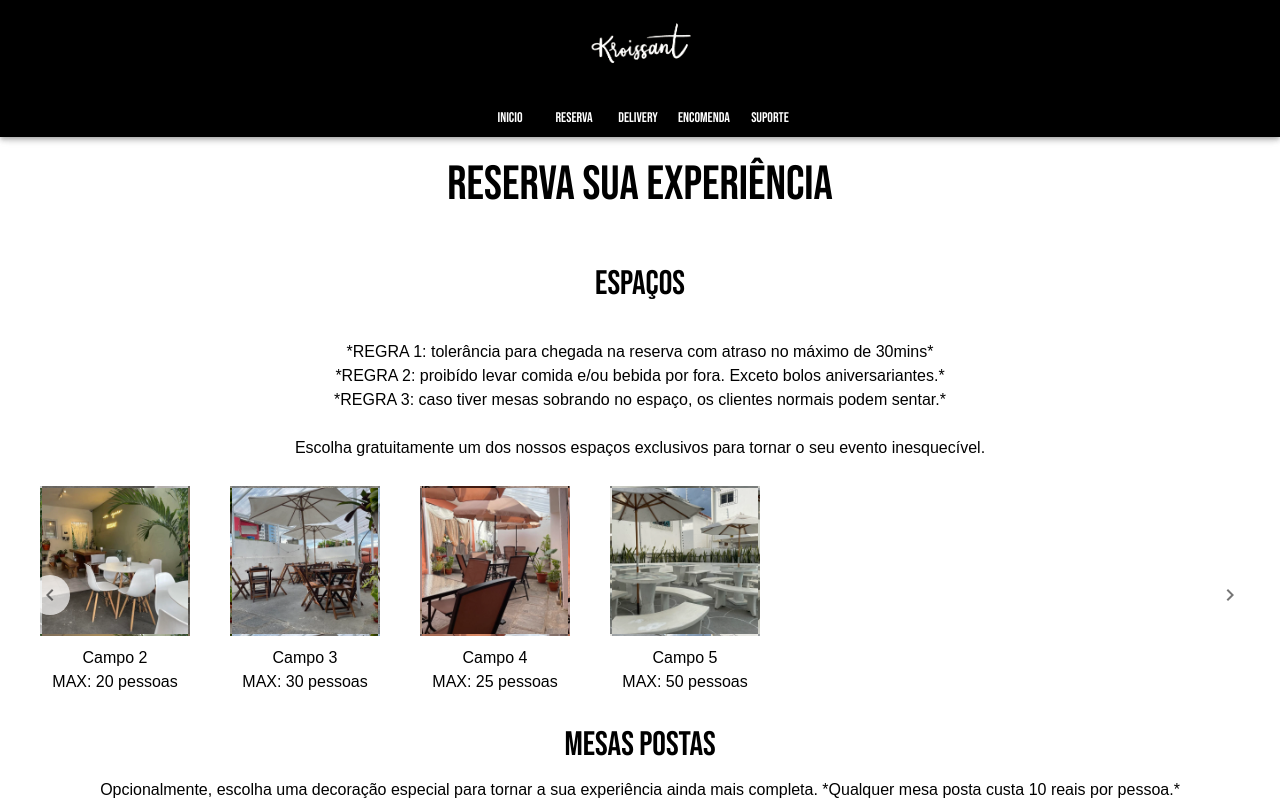
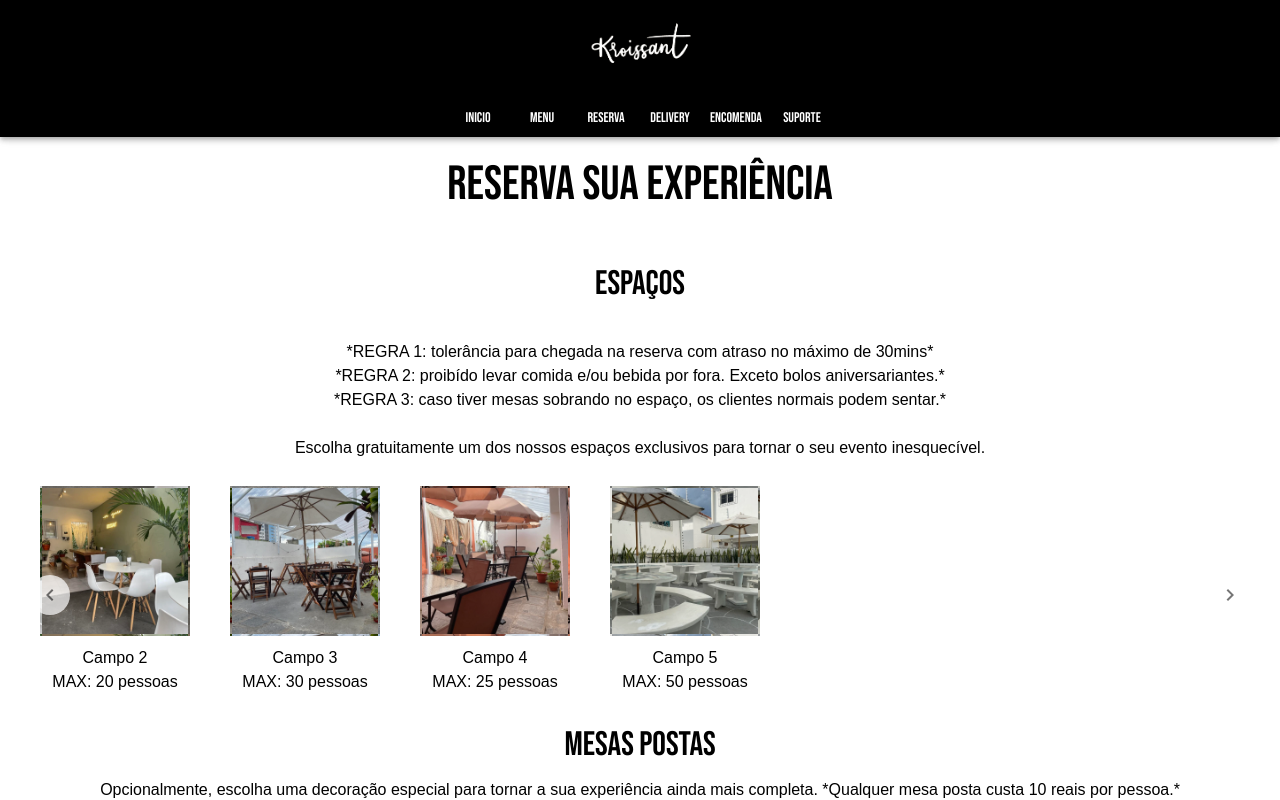
Before and after one commit to juliohsu/kroissant-frontend, a React (Create React App) app: page /reserva in a window 1280 px wide. Shown: the top 800 px of the page. Built offline with nearby package versions, Linux system fonts and the light colour scheme; a web font is replaced by a local one.

Commit message:
adding menu.pdf

```diff
--- a/src/NavBar.tsx
+++ b/src/NavBar.tsx
@@ -13,6 +13,12 @@ import ListAltIcon from "@mui/icons-material/ListAlt";
 import CheckBoxIcon from "@mui/icons-material/CheckBox";
 
 const NavBar: React.FC = () => {
+
+  const handleMenuRedirect = () => {
+    window.location.href =
+      "/menu.pdf";
+  };
+
   const handleEncomendaRedirect = () => {
     const message = "Olá, tudo bem? Quero fazer uma encomenda para...";
     const whatsappUrl = `https://wa.me/558321480945?text=${encodeURIComponent(
@@ -66,6 +72,9 @@ const NavBar: React.FC = () => {
         <Box sx={{ display: "flex", justifyContent: "center", mt: 1 }}>
           <Button color="inherit" component={Link} to="/">
             Inicio
+          </Button>
+          <Button color="inherit" onClick={handleMenuRedirect}>
+            Menu
           </Button>
           <Button color="inherit" component={Link} to="/reserva">
             Reserva
```
Also changed, not shown: 1 other file (tests, documents, lock files or other folders).
